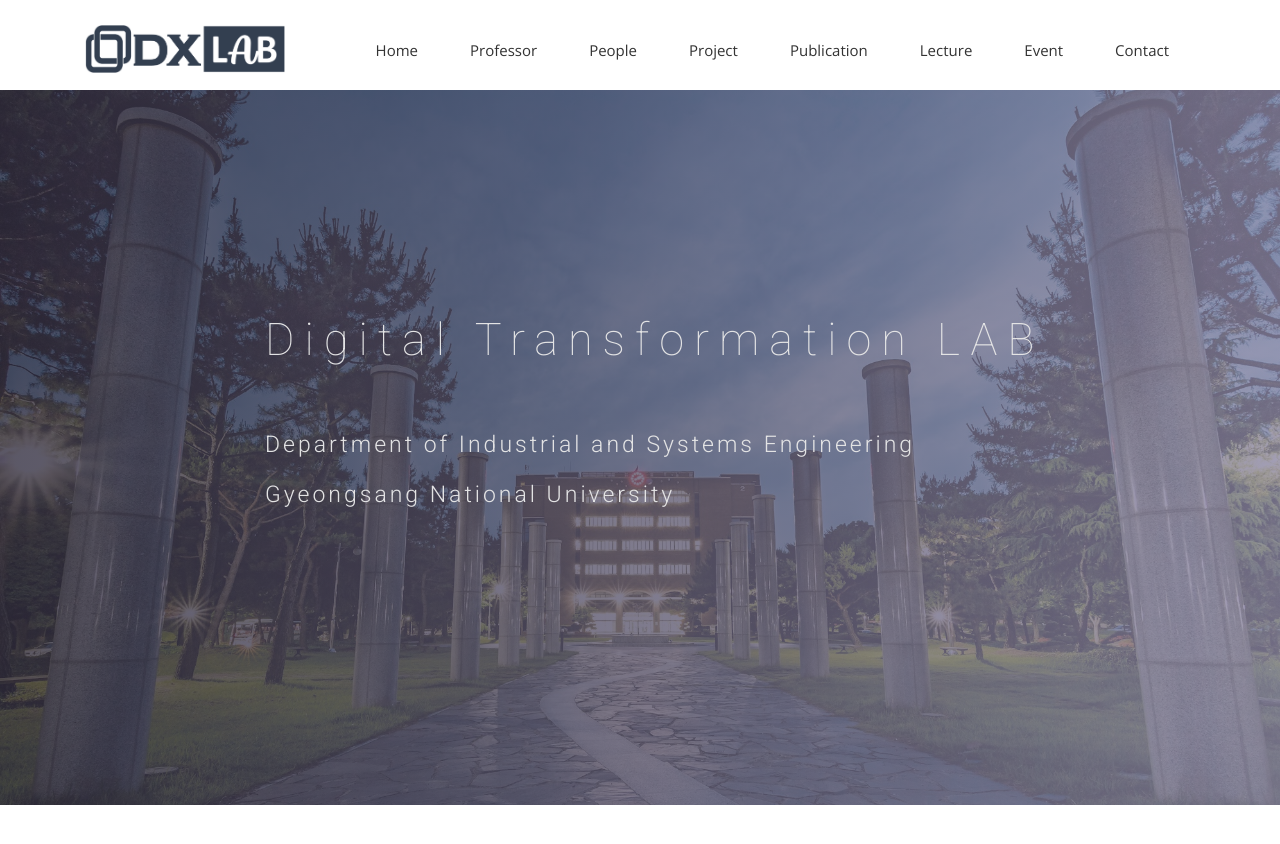
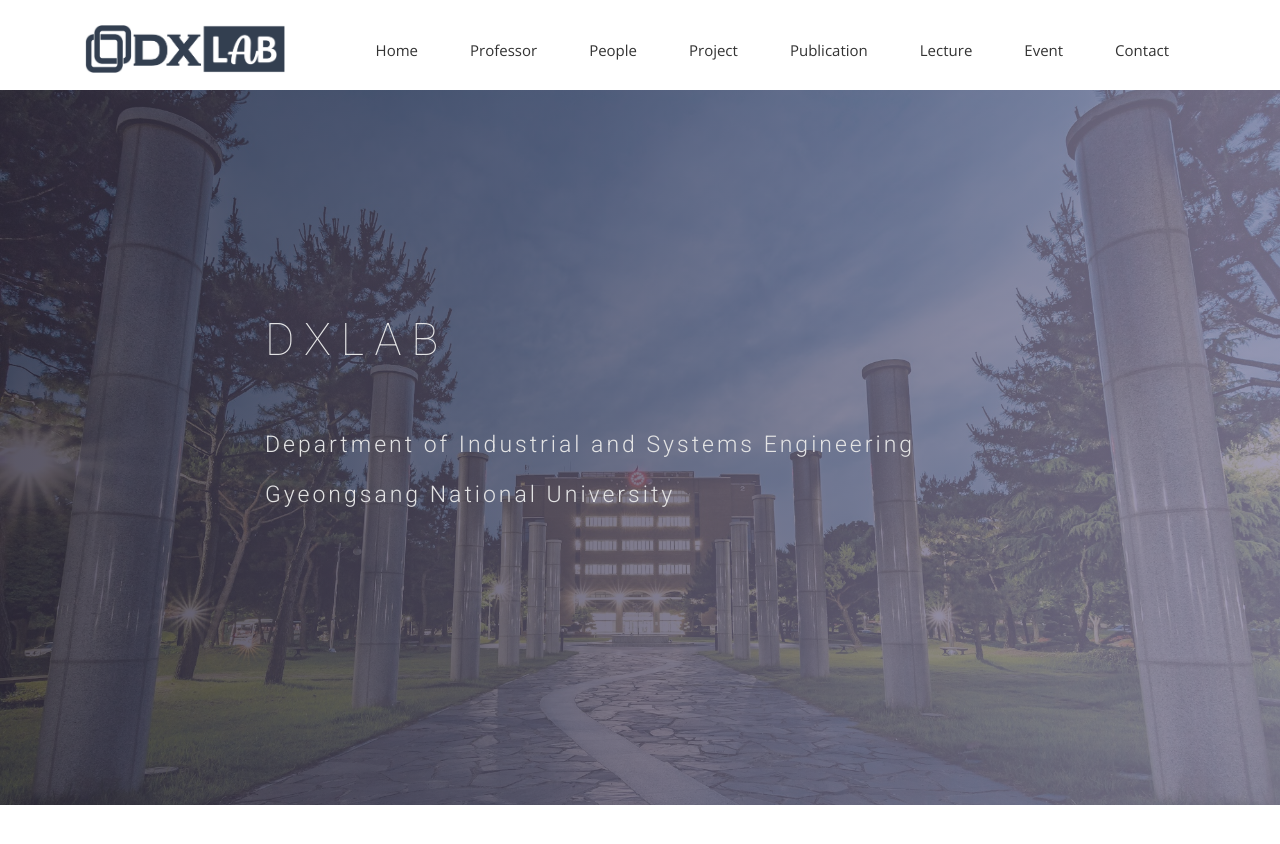
Before and after one commit to blank54/blank54.github.io, a Jekyll site: the page built from index.html, in a window 1280 px wide and 900 px high. Shown: the top 844 px of the window. Built offline with Jekyll 4.4.1, drawn with Linux system fonts in a browser that asks for light colours; nearby versions of some CDN libraries; some web fonts are replaced.

Commit message:
update lab name

```diff
--- a/index.html
+++ b/index.html
@@ -16,7 +16,7 @@ permalink: /
     <div class="row">
       <div class="col-md-10 col-md-offset-2">
         <div class="block">
-          <h1 class="animated fadeInUp">Digital Transformation LAB</h1>
+          <h1 class="animated fadeInUp">DXLAB</h1>
           <p class="animated fadeInUp">Department of Industrial and Systems Engineering</p>
           <p class="animated fadeInUp">Gyeongsang National University</p>
         </div>
```
